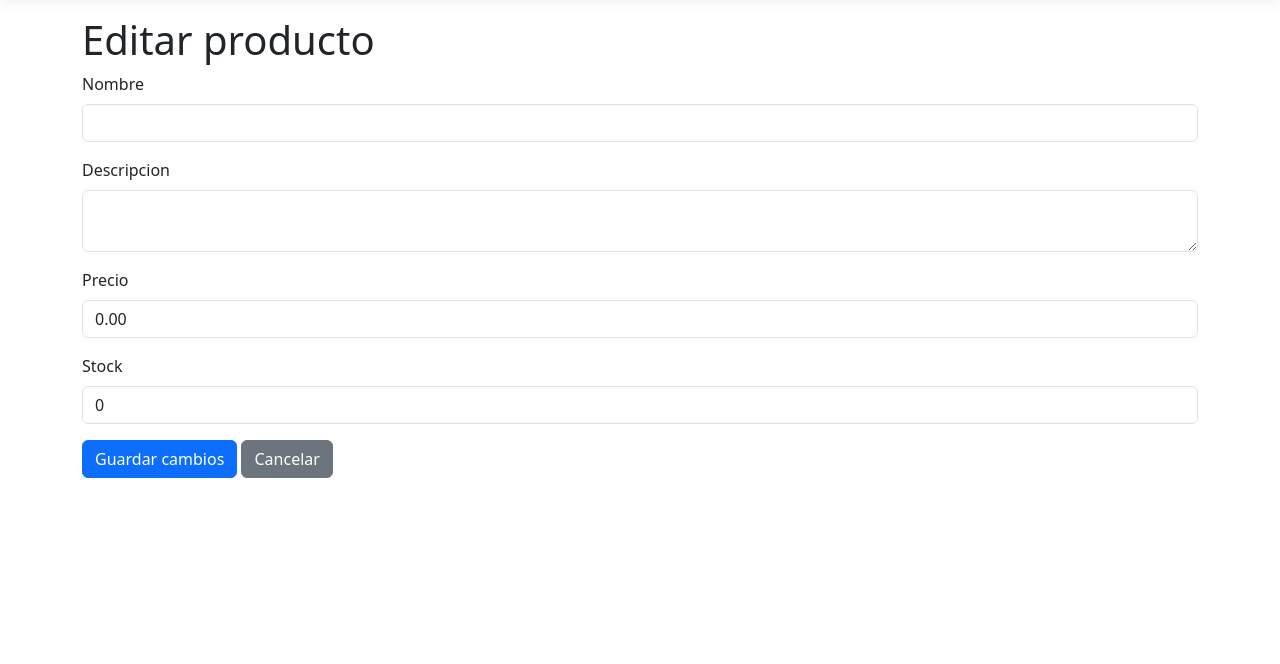
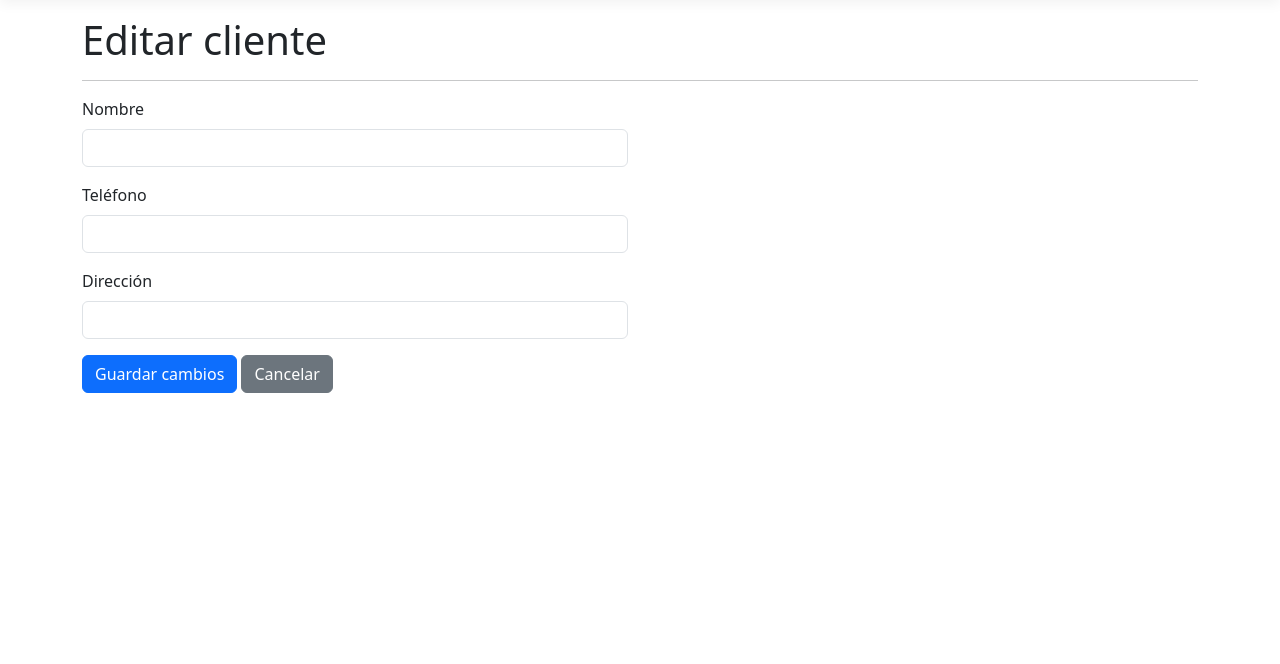
Before and after one commit to dgonz21/DepositosMoz-MVC, an ASP.NET Core app: template DepositosMoz.Web/Views/Clientes/Editar.cshtml in a window 1280 px wide. Shown: the part 57-721 px from the top of the page. Run offline with ASP.NET Core 8, Linux system fonts and the light colour scheme; the template is opened without the code that fills it, so the values that code supplies are empty; style sheets or scripts are compiled from the project's sources.

Commit message:
Update Editar.cshtml

```diff
--- a/DepositosMoz.Web/Views/Clientes/Editar.cshtml
+++ b/DepositosMoz.Web/Views/Clientes/Editar.cshtml
@@ -1,14 +1,17 @@
-@model DepositosMoz.Web.ViewModels.ProductoEditarViewModel
+@model DepositosMoz.Web.ViewModels.ClienteEditarViewModel
 
 @{
-    ViewData["Title"] = "Editar producto";
+    ViewData["Title"] = "Editar cliente";
 }
 
-<h1>Editar producto</h1>
+<h1>Editar cliente</h1>
 
-<form asp-action="Editar"
-      asp-route-id="@Model.Id"
-      method="post">
+<hr />
+
+<div class="row">
+    <div class="col-md-6">
+
+        <form asp-action="Editar" method="post">
 
             @Html.AntiForgeryToken()
 
@@ -20,46 +23,44 @@
 
             <div class="mb-3">
                 <label asp-for="Nombre"
-               class="form-label"></label>
+                       class="form-label">
+                    Nombre
+                </label>
 
                 <input asp-for="Nombre"
                        class="form-control" />
 
                 <span asp-validation-for="Nombre"
-              class="text-danger"></span>
+                      class="text-danger">
+                </span>
             </div>
 
             <div class="mb-3">
-        <label asp-for="Descripcion"
-               class="form-label"></label>
+                <label asp-for="Telefono"
+                       class="form-label">
+                    Teléfono
+                </label>
 
-        <textarea asp-for="Descripcion"
-                  class="form-control"></textarea>
+                <input asp-for="Telefono"
+                       class="form-control" />
 
-        <span asp-validation-for="Descripcion"
-              class="text-danger"></span>
+                <span asp-validation-for="Telefono"
+                      class="text-danger">
+                </span>
             </div>
 
             <div class="mb-3">
-        <label asp-for="Precio"
-               class="form-label"></label>
+                <label asp-for="Direccion"
+                       class="form-label">
+                    Dirección
+                </label>
 
-        <input asp-for="Precio"
+                <input asp-for="Direccion"
                        class="form-control" />
 
-        <span asp-validation-for="Precio"
-              class="text-danger"></span>
-    </div>
-
-    <div class="mb-3">
-        <label asp-for="Stock"
-               class="form-label"></label>
-
-        <input asp-for="Stock"
-               class="form-control" />
-
-        <span asp-validation-for="Stock"
-              class="text-danger"></span>
+                <span asp-validation-for="Direccion"
+                      class="text-danger">
+                </span>
             </div>
 
             <button type="submit"
@@ -71,7 +72,11 @@
                class="btn btn-secondary">
                 Cancelar
             </a>
+
         </form>
+
+    </div>
+</div>
 
 @section Scripts {
     <partial name="_ValidationScriptsPartial" />
```
Lines whose indentation alone changed are shown as unchanged.
